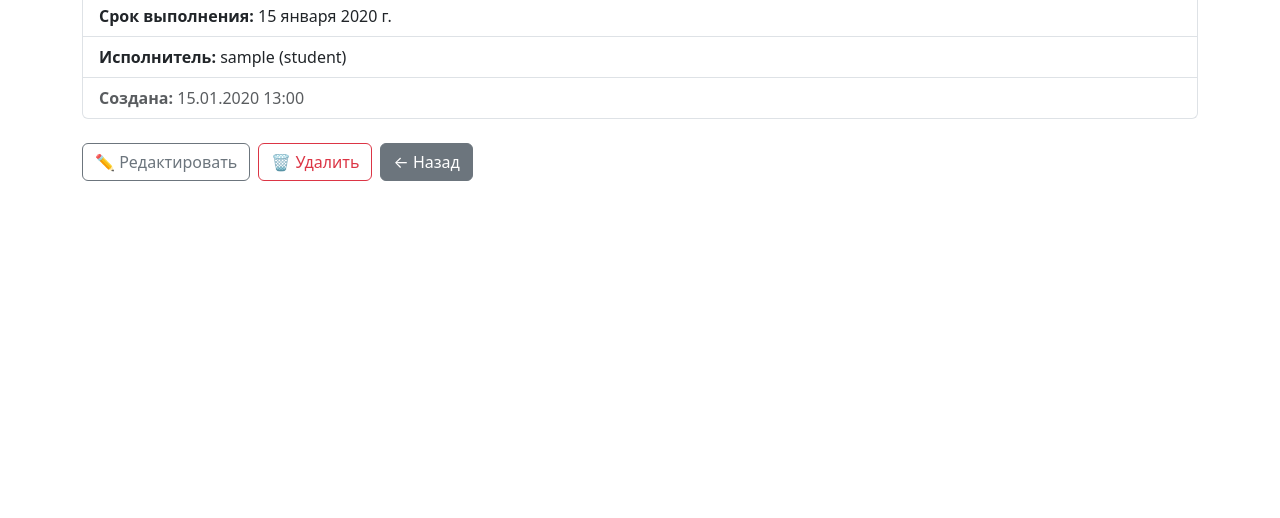
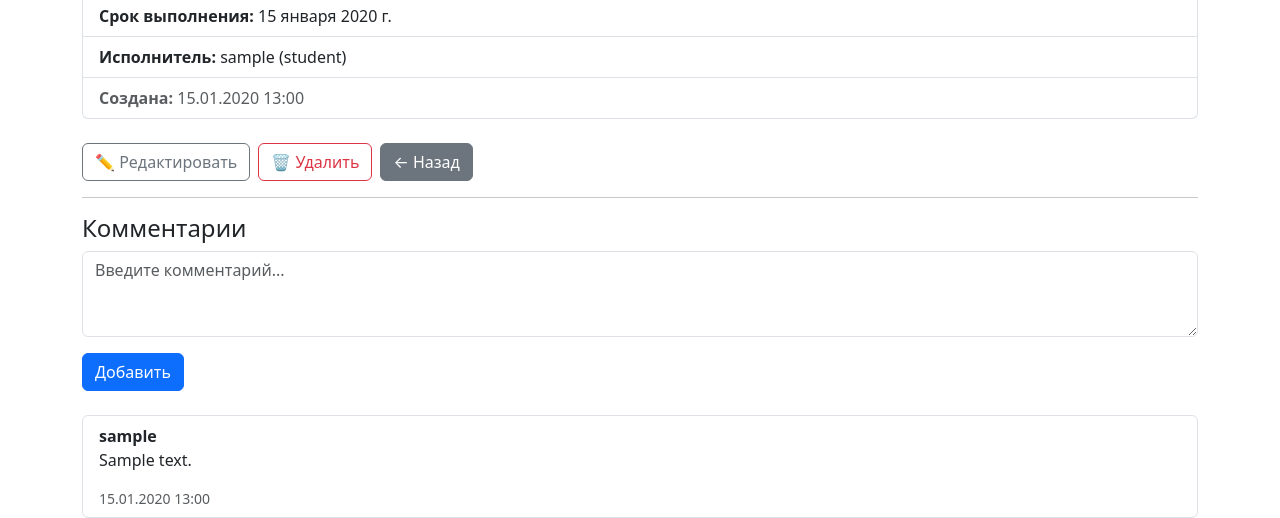
Before and after one commit to Wolkami/projects-web-application, a Django app: page /tasks/1/ in a window 1280 px wide. Shown: the part 308-826 px from the top of the page. Before the commit the page ends 489 px from the top, so only its background shows below. Run offline with Django 5.2, Linux system fonts and the light colour scheme; a user stored in the database is signed in; tables that the repository leaves empty hold one stand-in row (values such as "Sample post").

Commit message:
Внедрены комментарии к задачам

```diff
--- a/api/admin.py
+++ b/api/admin.py
@@ -36,7 +36,7 @@ class TaskAdmin(admin.ModelAdmin):
 
 @admin.register(Comment)
 class CommentAdmin(admin.ModelAdmin):
-    list_display = ['task', 'user', 'created_at']
+    list_display = ['id', 'author', 'content', 'created_at']
     search_fields = ['content']
 
 @admin.register(FileAttachment)
--- a/api/forms.py
+++ b/api/forms.py
@@ -1,6 +1,6 @@
 from django import forms
 from django.contrib.auth.forms import UserCreationForm
-from .models import CustomUser, Project, Task
+from .models import CustomUser, Project, Task, Comment
 
 class CustomUserCreationForm(UserCreationForm):
     class Meta:
@@ -50,3 +50,18 @@ class TaskForm(forms.ModelForm):
         # Удаляем поле assignee, если не создатель проекта
         if user and project and user != project.creator:
             self.fields.pop('assignee')
+
+class CommentForm(forms.ModelForm):
+    class Meta:
+        model = Comment
+        fields = ['content']
+        widgets = {
+            'content': forms.Textarea(attrs={
+                'rows': 3,
+                'placeholder': 'Введите комментарий...',
+                'class': 'form-control',
+            }),
+        }
+        labels = {
+            'content': '',
+        }
--- a/api/models.py
+++ b/api/models.py
@@ -128,18 +128,19 @@ class Task(models.Model):
 
 # Комментарий
 class Comment(models.Model):
-    objects = models.Manager()
-    task = models.ForeignKey(Task, on_delete=models.CASCADE, related_name='comments', verbose_name=_('Задача'))
-    user = models.ForeignKey(settings.AUTH_USER_MODEL, on_delete=models.CASCADE, verbose_name=_('Автор'))
-    content = models.TextField(verbose_name=_('Комментарий'))
-    created_at = models.DateTimeField(auto_now_add=True, verbose_name=_('Дата публикации'))
+    task = models.ForeignKey(Task, on_delete=models.CASCADE, related_name='comments', verbose_name='Задача')
+    author = models.ForeignKey(settings.AUTH_USER_MODEL, on_delete=models.CASCADE, verbose_name='Автор')
+    content = models.TextField(verbose_name='Комментарий')
+    created_at = models.DateTimeField(auto_now_add=True, verbose_name='Создано')
+
+    class Meta:
+        ordering = ['-created_at']
+        verbose_name = 'Комментарий'
+        verbose_name_plural = 'Комментарии'
 
     def __str__(self):
-        return f"{self.user}: {self.content[:40]}..."
+        return f"Комментарий от {self.author} к '{self.task.title}'"
 
-    class Meta:
-        verbose_name = _('Комментарий')
-        verbose_name_plural = _('Комментарии')
 
 # Прикрепленный файл
 class FileAttachment(models.Model):
--- a/api/templates/api/task_detail.html
+++ b/api/templates/api/task_detail.html
@@ -39,4 +39,25 @@
     {% endif %}
     <a href="{% url 'project-view' task.project.pk %}" class="btn btn-secondary">← Назад</a>
 </div>
+
+<hr>
+<h4>Комментарии</h4>
+
+<form method="post" class="mb-4">
+    {% csrf_token %}
+    {{ form.as_p }}
+    <button type="submit" class="btn btn-primary">Добавить</button>
+</form>
+
+<ul class="list-group">
+    {% for comment in comments %}
+        <li class="list-group-item">
+            <div class="fw-bold">{{ comment.author.username }}</div>
+            <div>{{ comment.content|linebreaks }}</div>
+            <div class="text-muted small mt-1">{{ comment.created_at|date:"d.m.Y H:i" }}</div>
+        </li>
+    {% empty %}
+        <li class="list-group-item text-muted">Комментариев пока нет.</li>
+    {% endfor %}
+</ul>
 {% endblock %}
--- a/api/views.py
+++ b/api/views.py
@@ -14,7 +14,7 @@ from .serializers import (
     CommentSerializer, FileAttachmentSerializer,
     RegisterSerializer, ChangePasswordSerializer,
 )
-from .forms import CustomUserCreationForm, ProjectForm, TaskForm
+from .forms import CustomUserCreationForm, ProjectForm, TaskForm, CommentForm
 
 from django.contrib.auth.decorators import login_required
 from django.contrib.auth.views import LoginView, LogoutView
@@ -382,7 +382,23 @@ def task_detail_view(request, task_id):
     if request.user != project.creator and not project.participants.filter(user=request.user).exists():
         return redirect('dashboard')
 
-    return render(request, 'api/task_detail.html', {'task': task})
+    form = CommentForm(request.POST or None)
+    if request.method == 'POST' and form.is_valid():
+        comment = form.save(commit=False)
+        comment.task = task
+        comment.author = request.user
+        comment.save()
+        messages.success(request, 'Комментарий добавлен.')
+        return redirect('task-detail-view', task_id=task.id)
+
+    comments = task.comments.select_related('author')
+
+    return render(request, 'api/task_detail.html', {
+        'task': task,
+        'form': form,
+        'comments': comments,
+    })
+
 
 @require_POST
 @login_required
```
